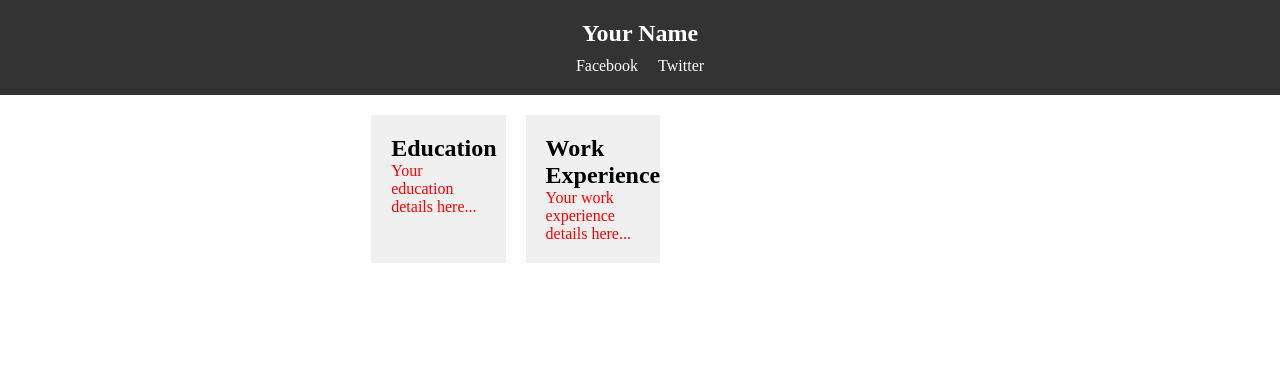
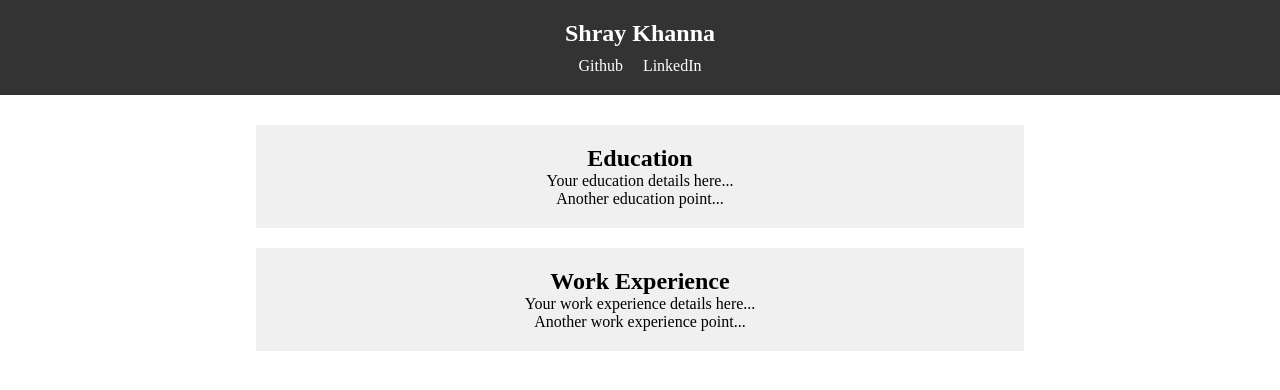
Before and after one commit to luckystrikeitstoasted/luckystrikeitstoasted.github.io, a plain HTML site: page index.html in a window 1280 px wide. Drawn offline with Linux system fonts and the light colour scheme.

Commit message:
CSS changes

```diff
--- a/index.html
+++ b/index.html
@@ -8,25 +8,31 @@
 </head>
 <body>
   <header>
-    <h1>Your Name</h1>
+    <h1>Shray Khanna</h1>
     <div class="social-links">
-        <a href="https://www.facebook.com/">Facebook</a>
-        <a href="https://www.twitter.com/">Twitter</a>
+        <a href= "https://github.com/luckystrikeitstoasted">Github</a>
+        <a href="https://www.linkedin.com/in/shraykh/">LinkedIn</a>
     </div>
 </header>
 
 <main>
-    <div class="content">
-        <aside class="side-panel">
-            <h2>Education</h2>
-            <p>Your education details here...</p>
-        </aside>
+  <div class="content">
+    <section class="side-panel">
+        <h2>Education</h2>
+        <ul>
+            <li>Your education details here...</li>
+            <li>Another education point...</li>
+        </ul>
+    </section>
 
-        <aside class="side-panel">
-            <h2>Work Experience</h2>
-            <p>Your work experience details here...</p>
-        </aside>
-    </div>
+    <section class="side-panel">
+        <h2>Work Experience</h2>
+        <ul>
+            <li>Your work experience details here...</li>
+            <li>Another work experience point...</li>
+        </ul>
+    </section>
+</div>
 </main>
 
 </body>
--- a/styles.css
+++ b/styles.css
@@ -1,8 +1,9 @@
 p { color: red; }
 
-body, h1, h2, p {
+body, h1, h2, p, ul, li {
     margin: 0;
     padding: 0;
+    list-style: none;
 }
 
 /* Basic styles for the header */
@@ -15,7 +16,7 @@ header {
 
 h1 {
     font-size: 24px;
-    margin-top: 0; /* Remove default margin */
+    margin-top: 0;
 }
 
 .social-links {
@@ -33,21 +34,21 @@ h1 {
 
 /* Styles for the main content */
 main {
-    display: flex;
-    justify-content: center;
-    align-items: flex-start;
+    text-align: center;
     margin-top: 20px;
 }
 
 .content {
     display: flex;
+    flex-direction: column; /* Display items in a column */
+    align-items: center; /* Center items horizontally */
 }
 
 /* Styles for the side panels */
 .side-panel {
-    width: 25%;
+    width: 60%;
     background-color: #f0f0f0;
     padding: 20px;
+    margin: 10px auto; /* Center-align the side panels */
     box-sizing: border-box;
-    margin-right: 20px;
 }
```
